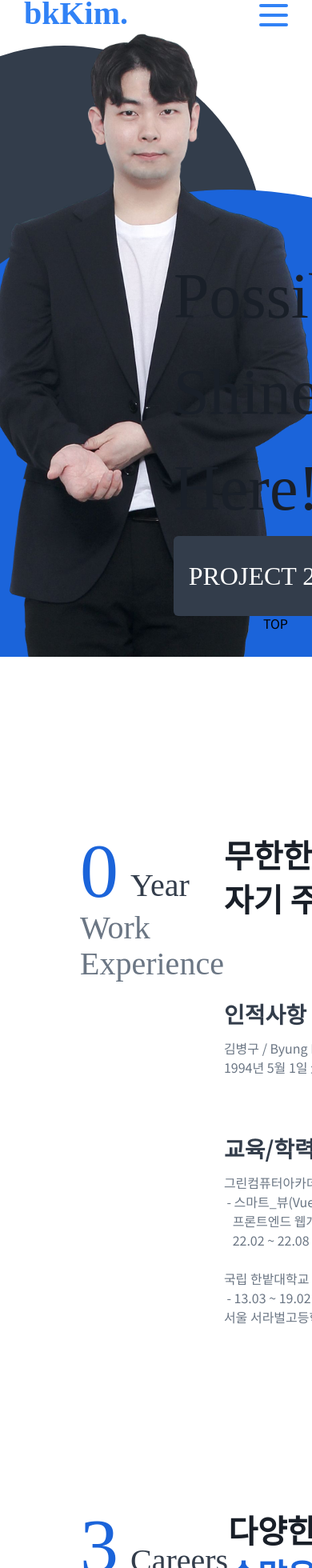
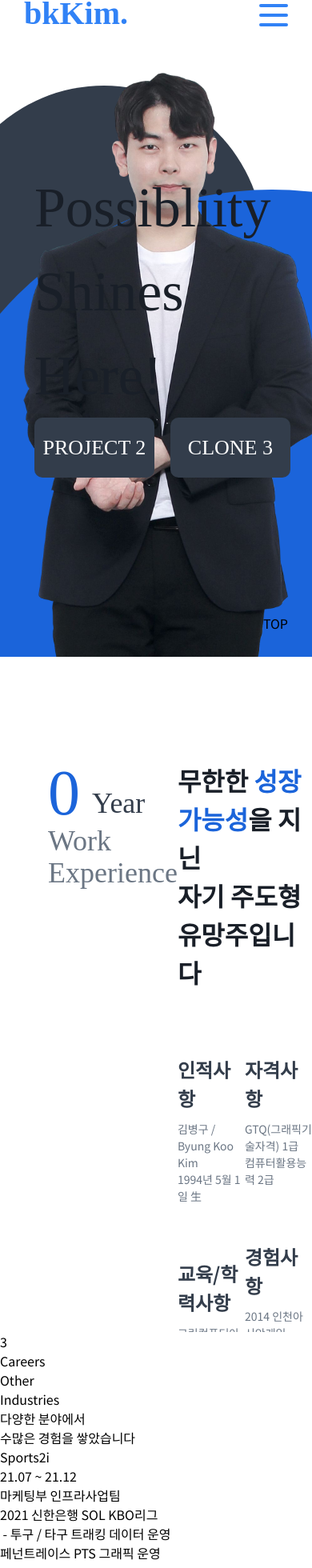
Before and after one commit to qudrn0501/portfolio, a Vue app: page / in a window 390 px wide. Shown: the part 23-1983 px from the top of the page at 80% size. Built offline with nearby package versions, Linux system fonts and the light colour scheme; a web font is replaced by a local one.

Commit message:
0728 pc 완성

```diff
--- a/public/css/intro.css
+++ b/public/css/intro.css
@@ -24,7 +24,7 @@
   z-index: 0;
 }.intro_container::before {
   content: "";
-  top: 0px; right: 60px;
+  top: 0px; right: 20px;
   position: absolute;
   width: 500px; height: 500px;
   border-radius: 50%;
@@ -32,7 +32,7 @@
   z-index: 0;
 }
 .intro_container .intro_text {
-  margin-left: 217px; margin-top: 253px;
+  margin-left: 11%; margin-top: 150px;
   z-index: 10;
 }
 .intro_container .intro_text h1 {
@@ -46,7 +46,7 @@
 .intro_container .intro_text .intro_count div {
   width: 196px; height: 100px;
   background-color: #333D4B;
-  border-radius: 6px;
+  border-radius: 10px;
   font-size: 32px; line-height: 100px;
   font-weight: 300;
   text-align: center;
@@ -83,7 +83,7 @@
 }
 .intro2_left {
   width: 433px; height: 100%;
-  padding-top: 140px; padding-left: 100px;
+  padding-top: 50px; padding-left: 100px;
   box-sizing: border-box;
 }
 .intro2_left .title {
@@ -110,7 +110,7 @@
 }
 .intro2_right {
   width: 847px;; height: 100%;
-  padding-top: 140px;
+  padding-top: 50px;
   box-sizing: border-box;
 }
 .intro2_right .subject {
@@ -129,7 +129,7 @@
   width: 100%;
 }
 .intro2_right ul li {
-  width: 414px;
+  width: 50%;
 }
 .intro2_right ul li .subtitle_first {
   margin-bottom: 68px;
@@ -144,93 +144,151 @@
   font-size: 16px;
   color: #6B7684;
 }
-
-/* intro 3nd page */
-.intro3 {
-  width: 100%; height: 100vh;
-  padding-top: 80px;
-  box-sizing: border-box;
-  overflow: hidden;
-}
-.intro3_container {
-  position: relative;
-  max-width: 1280px;
-  height: 100%;
-  margin: auto;
-  display: flex;
-  justify-content: space-between;
-}
-.intro3_left {
-  width: 433px; height: 100%;
-  padding-top: 140px; padding-left: 100px;
-  box-sizing: border-box;
-}
-.intro3_left .title {
-  font-family: "P22 Underground";
-}
-.intro3_left .title div {
-  display: flex;
-  align-items: flex-end;
-}
-.intro3_left .title div h1  {
-  font-size: 40px;
-  color: #333D4B;
-}
-.intro3_left .title div span  {
-  font-size: 96px;
-  line-height: 96px;
-  color: #1B64DA;
-  margin-right: 15px;
-}
-.intro3_left .title h2  {
-  font-size: 40px;
-  color: #6B7684;
-  line-height: 45px;
-}
-.intro3_right {
-  width: 847px;; height: 100%;
-  padding-top: 140px;
-  box-sizing: border-box;
-}
-.intro3_right .subject {
-  font-size: 40px;
-  line-height: 55px;
-  font-weight: bold;
-  color: #191F28;
-  margin-bottom: 95px;
-}
-.intro3_right .subject span {
-  color: #1B64DA;
-}
-.intro3_right ul {
-  display: flex;
-  justify-content: space-between;
-  width: 100%;
-}
-.intro3_right ul li {
-  width: 414px;
-}
-.intro3_right ul li .subtitle_first {
-  margin-bottom: 68px;
-}
-.intro3_right ul li .subtitle_box {
-  display: flex;
-  align-items: flex-end;
-  margin-bottom: 10px;
-}
-.intro3_right ul li .subtitle {
-  display: inline-block;
-  font-size: 32px;
-  color: #333D4B;
-  font-family: "P22 Underground";
-}
-.intro3_right ul li span{
+.intro2_right ul li span{
   font-size: 14px;
   font-weight: bold;
   color: #1B64DA;
   margin-left: 8px;
 }
-.intro3_right ul li p{
-  font-size: 16px;
-  color: #6B7684;
+.intro2_right ul li .subtitle_box {
+  display: flex;
+  align-items: center;
+  margin-bottom: 10px;
 }
+
+
+/* responsive max-width 1280px */
+@media only screen and (max-width: 1280px) {
+
+}
+
+/* responsive max-width 989px */
+@media only screen and (max-width: 989px) {
+  /* intro 1st */
+  .intro_container::after {
+    top: 180px; right: -400px;
+    width: 900px; height: 900px;
+  }.intro_container::before {
+    top: 50px; right: 60px;
+    width: 400px; height: 400px;
+  }
+  .intro_container .intro_text h1 {
+    color: #191F28;
+    font-size: 70px; font-weight: medium;
+  }
+  .intro_container .intro_text .intro_count div {
+    width: 150px; height: 75px;
+    font-size: 26px; line-height: 75px;
+  }
+  .intro_img {
+    bottom: 0px; right: -200px;
+    width: 750px; height: 750px;
+  }
+
+  /* intro 2nd page */
+  .intro2_left {
+    padding-left: 60px;
+  }
+  .intro2_left .title div h1  {
+    font-size: 36px;
+  }
+  .intro2_left .title div span  {
+    font-size: 80px;
+    line-height: 80px;
+  }
+  .intro2_left .title h2  {
+    font-size: 36px;
+    line-height: 40px;
+  }
+  .intro2_right {
+    width: 100%; height: 100%;
+  }
+  .intro2_right .subject {
+    font-size: 32px;
+    line-height: 48px;
+    margin-bottom: 80px;
+  }
+  .intro2_right ul li .subtitle {
+    font-size: 24px;
+  }
+  .intro2_right ul li p{
+    font-size: 14px;
+  }
+  .intro2_right ul li .subtitle_box {
+    display: flex;
+    align-items: flex-start;
+    flex-direction: column;
+    margin-bottom: 10px;
+  }
+  .intro2_right ul li span{
+    margin-left: 0px;
+  }
+}
+
+/* responsive max-width 767px */
+@media only screen and (max-width: 767px) {
+ /* intro 1st */
+ .intro_container::after {
+  top: 180px; right: -400px;
+  width: 900px; height: 900px;
+}.intro_container::before {
+  top: 50px; right: 60px;
+  width: 400px; height: 400px;
+}
+.intro_container .intro_text h1 {
+  color: #191F28;
+  font-size: 70px; font-weight: medium;
+}
+.intro_container .intro_text .intro_count div {
+  width: 150px; height: 75px;
+  font-size: 26px; line-height: 75px;
+}
+.intro_img {
+  bottom: 0px; right: -200px;
+  width: 750px; height: 750px;
+}
+
+/* intro 2nd page */
+.intro2_left {
+  padding-left: 60px;
+}
+.intro2_left .title div h1  {
+  font-size: 36px;
+}
+.intro2_left .title div span  {
+  font-size: 80px;
+  line-height: 80px;
+}
+.intro2_left .title h2  {
+  font-size: 36px;
+  line-height: 40px;
+}
+.intro2_right {
+  width: 100%; height: 100%;
+}
+.intro2_right .subject {
+  font-size: 32px;
+  line-height: 48px;
+  margin-bottom: 80px;
+}
+.intro2_right ul li .subtitle {
+  font-size: 24px;
+}
+.intro2_right ul li p{
+  font-size: 14px;
+}
+.intro2_right ul li .subtitle_box {
+  display: flex;
+  align-items: flex-start;
+  flex-direction: column;
+  margin-bottom: 10px;
+}
+.intro2_right ul li span{
+  margin-left: 0px;
+}
+}
+
+/* responsive max-width 390px */
+@media only screen and (max-width: 390px) {
+
+}
```
